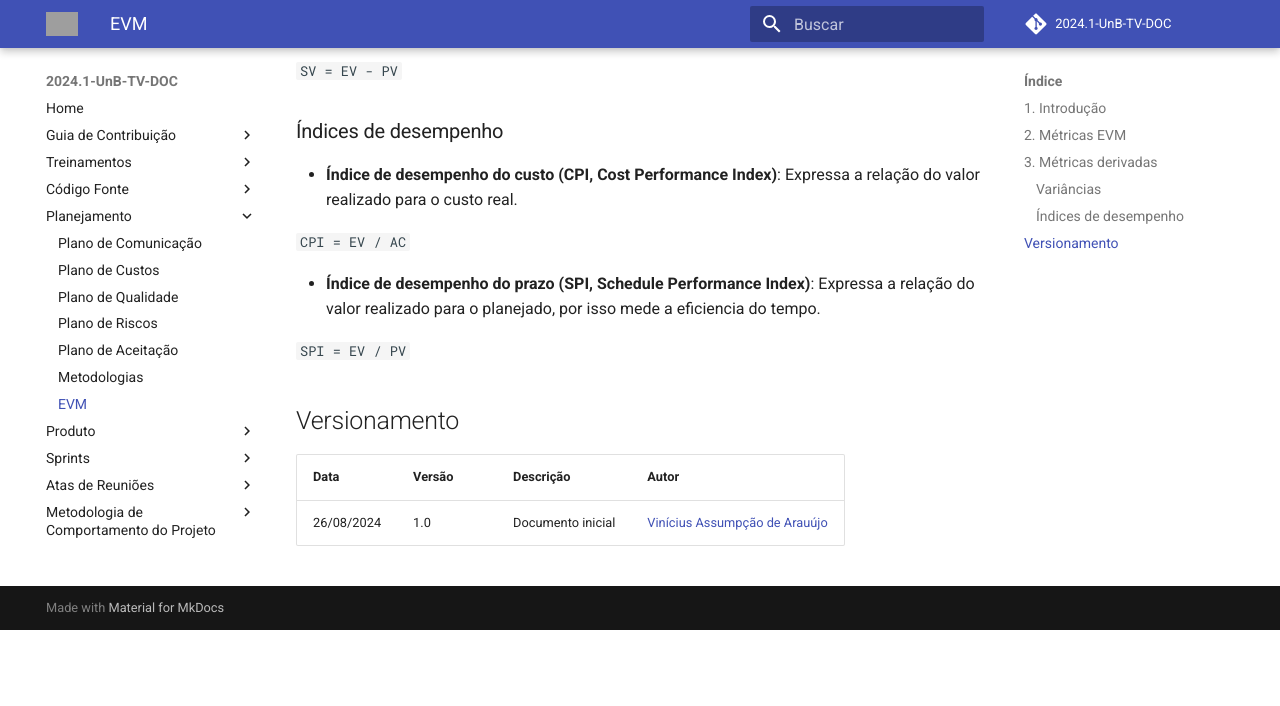
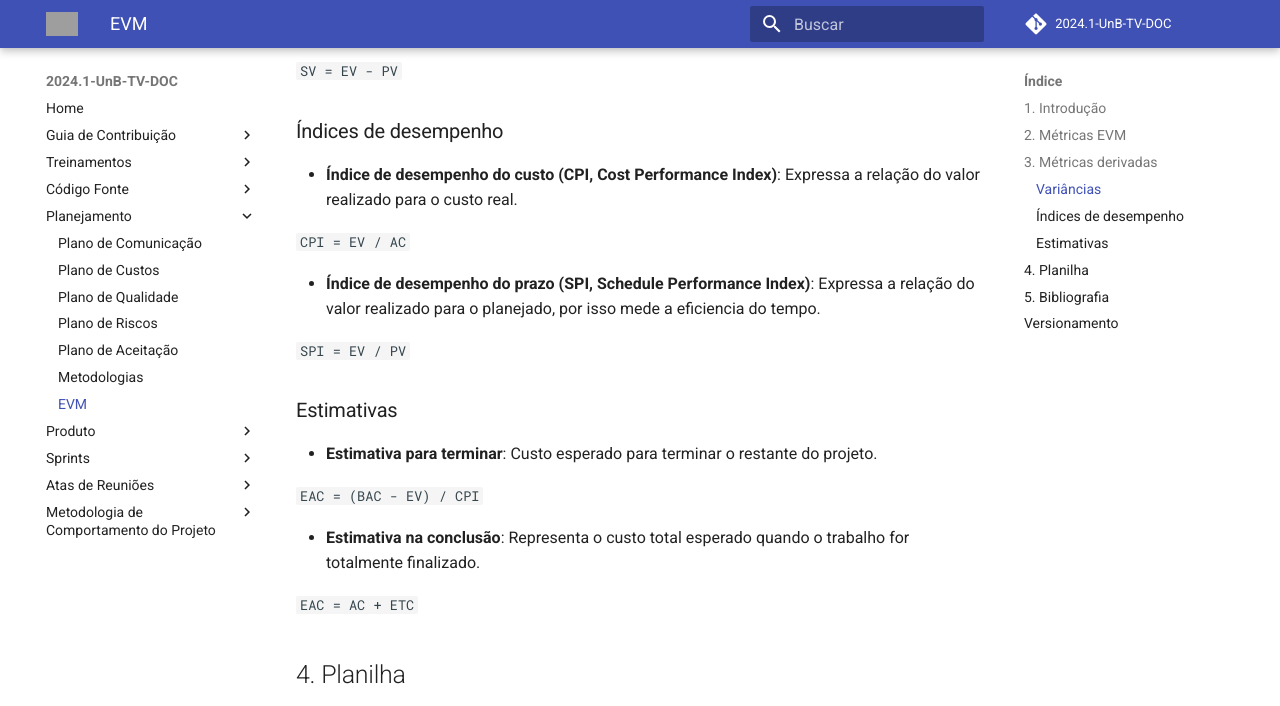
Before and after one commit to fga-eps-mds/2024.1-UnB-TV-DOC, an MkDocs documentation site: the page built from docs/planejamento/evm.md, in a window 1280 px wide and 1400 px high, scrolled down 1325 px. Shown: the top 706 px of the window. Built offline with MkDocs 1.6.1 and Material for MkDocs 9.7.7, drawn with Linux system fonts in a browser that asks for light colours; comment, search, counter and statistics services are not loaded; before the commit the page ends 1955 px from its top, so only the background shows below that; some of the changed text lies outside the part shown; grey boxes are pictures that could not be loaded.

Commit message:
ADICIONA INFOS E LINK PLANILHA

```diff
--- a/docs/planejamento/evm.md
+++ b/docs/planejamento/evm.md
@@ -4,7 +4,7 @@
 
 O EVM (Earned Value Management) possibilita a avaliação do progresso de um projeto e a realização de estimativas de resultados esperados. Em contraste com o EVM Tradicional, o EVM Agile trata esforço, tempo e custo em termos de histórias de usuário, sprints, pontos, entre outros.
 
-Visualize a planilha de EVM Agile [aqui]()
+Visualize a planilha de EVM Agile [aqui](https://docs.google.com/spreadsheets/d/1jQ9Ape1gFcj1VQheaT4nn0YhEND6HLzt9aNJVGmpbVQ/edit?usp=sharing)
 
 ## 2. Métricas EVM
 
@@ -48,9 +48,27 @@
 
 `SPI = EV / PV`
 
+### Estimativas
+
+-   **Estimativa para terminar**: Custo esperado para terminar o restante do projeto.
+
+`EAC = (BAC - EV) / CPI`
+
+-   **Estimativa na conclusão**: Representa o custo total esperado quando o trabalho for totalmente finalizado.
+
+`EAC = AC + ETC`
+
+## 4. Planilha
+
+<iframe iframe width=100% height=600 src="https://docs.google.com/spreadsheets/d/1jQ9Ape1gFcj1VQheaT4nn0YhEND6HLzt9aNJVGmpbVQ/edit?usp=sharing"></iframe>
+
+## 5. Bibliografia
+
+> Earned Value Management: The Basics Disponível em: https://www.ecosys.net/knowledge/earned-value-management-basics/. Acesso em: 09 dezembro 2023.
 
 ## Versionamento
 
 | Data       | Versão | Descrição         | Autor       |
 | ---------- | ------ | ----------------- | ----------- |
 | 26/08/2024 | 1.0    | Documento inicial | [Vinícius Assumpção de Arauújo](github.com/viniman27) |
+| 26/08/2024 | 1.1    | Versiona o doc e add links | [João Pedro](github.com/JoaoPedro0803) |
```
